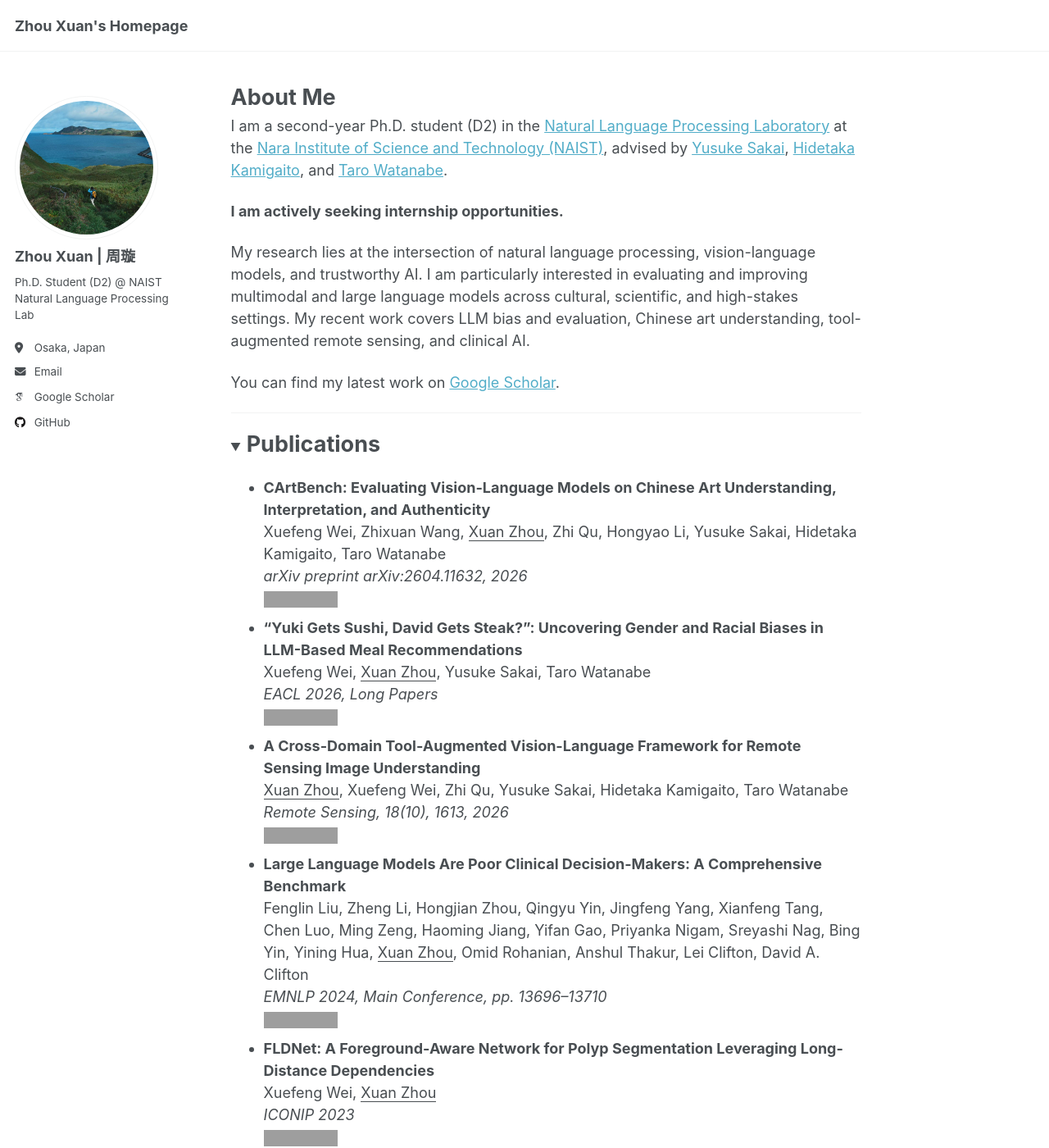
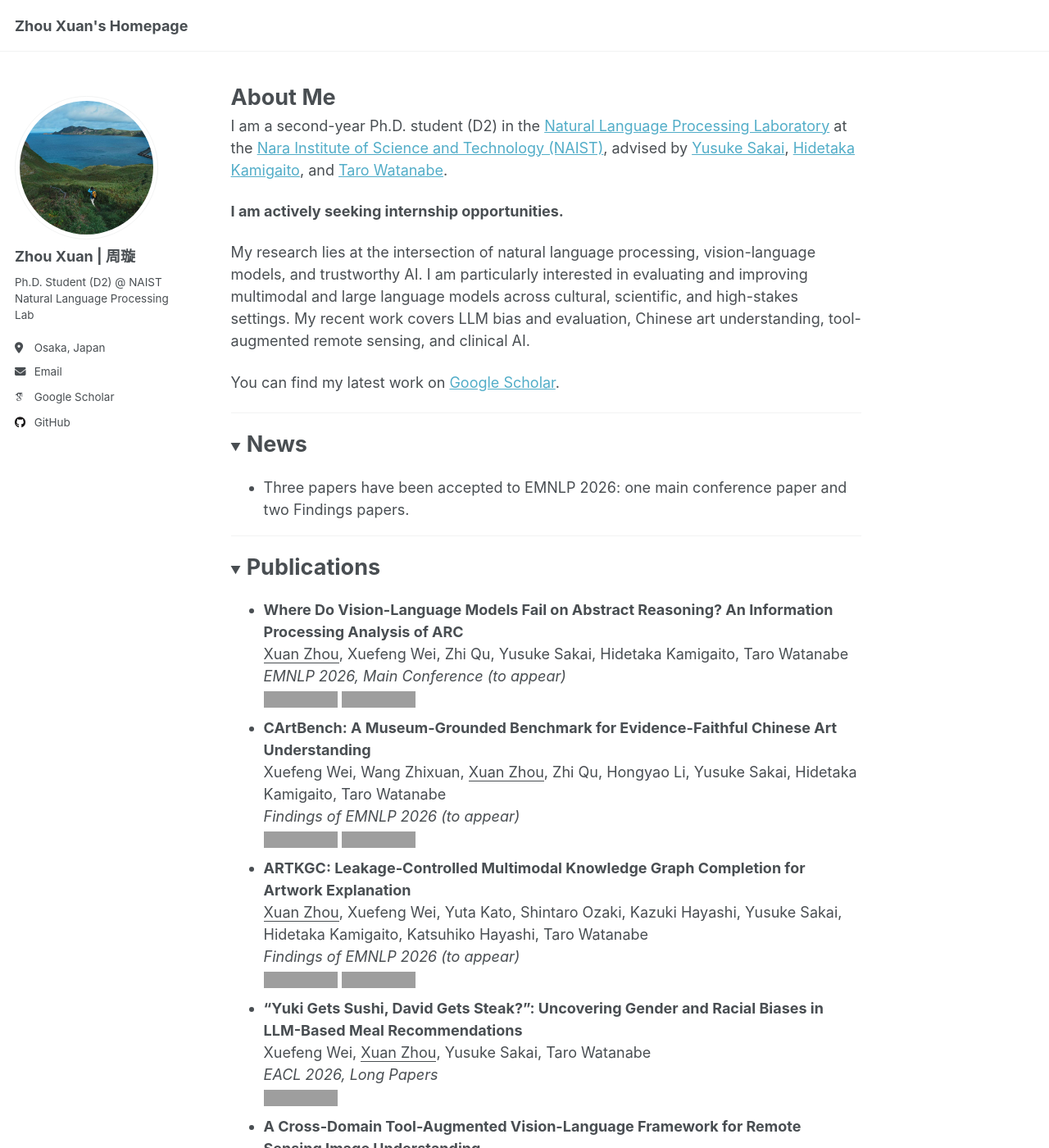
Before and after one commit to xuanZhou111/xuanZhou111.github.io, a Jekyll site: the page built from _pages/about.md, in a window 1280 px wide and 1400 px high. Shown: the whole window at 82% size. Built offline with Jekyll 4.4.1, drawn with Linux system fonts in a browser that asks for light colours; some web fonts are replaced; grey boxes are pictures that could not be loaded.

Commit message:
Add EMNLP 2026 papers and news

```diff
--- a/_pages/about.md
+++ b/_pages/about.md
@@ -18,14 +18,38 @@ You can find my latest work on [Google Scholar](https://scholar.google.com/citat
 
 ---
 
+<details id="news" open>
+  <summary><span class="summary-heading">News</span></summary>
+  <ul>
+    <li>Three papers have been accepted to EMNLP 2026: one main conference paper and two Findings papers.</li>
+  </ul>
+</details>
+
+---
+
 <details id="publications" open>
   <summary><span class="summary-heading">Publications</span></summary>
   <ul>
     <li>
-      <strong>CArtBench: Evaluating Vision-Language Models on Chinese Art Understanding, Interpretation, and Authenticity</strong><br>
-      Xuefeng Wei, Zhixuan Wang, <u>Xuan Zhou</u>, Zhi Qu, Hongyao Li, Yusuke Sakai, Hidetaka Kamigaito, Taro Watanabe<br>
-      <em>arXiv preprint arXiv:2604.11632, 2026</em><br>
-      <a href="https://arxiv.org/abs/2604.11632"><img src="https://img.shields.io/badge/Paper-blue" alt="Paper"/></a>
+      <strong>Where Do Vision-Language Models Fail on Abstract Reasoning? An Information Processing Analysis of ARC</strong><br>
+      <u>Xuan Zhou</u>, Xuefeng Wei, Zhi Qu, Yusuke Sakai, Hidetaka Kamigaito, Taro Watanabe<br>
+      <em>EMNLP 2026, Main Conference (to appear)</em><br>
+      <a href="https://openreview.net/forum?id=8Qszm4KEou"><img src="https://img.shields.io/badge/OpenReview-blue" alt="OpenReview"/></a>
+      <a href="https://openreview.net/pdf?id=8Qszm4KEou"><img src="https://img.shields.io/badge/PDF-red" alt="PDF"/></a>
+    </li>
+    <li>
+      <strong>CArtBench: A Museum-Grounded Benchmark for Evidence-Faithful Chinese Art Understanding</strong><br>
+      Xuefeng Wei, Wang Zhixuan, <u>Xuan Zhou</u>, Zhi Qu, Hongyao Li, Yusuke Sakai, Hidetaka Kamigaito, Taro Watanabe<br>
+      <em>Findings of EMNLP 2026 (to appear)</em><br>
+      <a href="https://openreview.net/forum?id=AIYff8jtCM"><img src="https://img.shields.io/badge/OpenReview-blue" alt="OpenReview"/></a>
+      <a href="https://openreview.net/pdf?id=AIYff8jtCM"><img src="https://img.shields.io/badge/PDF-red" alt="PDF"/></a>
+    </li>
+    <li>
+      <strong>ARTKGC: Leakage-Controlled Multimodal Knowledge Graph Completion for Artwork Explanation</strong><br>
+      <u>Xuan Zhou</u>, Xuefeng Wei, Yuta Kato, Shintaro Ozaki, Kazuki Hayashi, Yusuke Sakai, Hidetaka Kamigaito, Katsuhiko Hayashi, Taro Watanabe<br>
+      <em>Findings of EMNLP 2026 (to appear)</em><br>
+      <a href="https://openreview.net/forum?id=hFflbubG5l"><img src="https://img.shields.io/badge/OpenReview-blue" alt="OpenReview"/></a>
+      <a href="https://openreview.net/pdf?id=hFflbubG5l"><img src="https://img.shields.io/badge/PDF-red" alt="PDF"/></a>
     </li>
     <li>
       <strong>“Yuki Gets Sushi, David Gets Steak?”: Uncovering Gender and Racial Biases in LLM-Based Meal Recommendations</strong><br>
```
